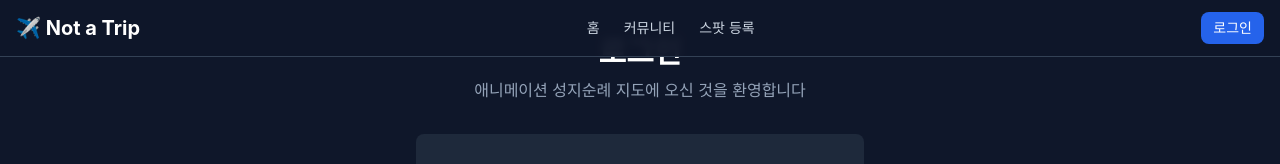
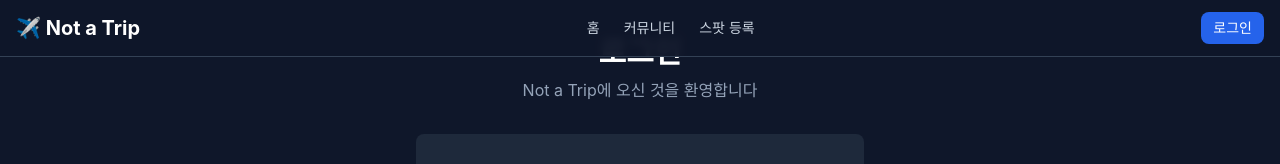
Before and after one commit to ppebble/not-a-trip, a Next.js app: page /auth/signin in a window 1280 px wide. Shown: the top 164 px of the page. Built offline with nearby package versions, Linux system fonts and the light colour scheme; no server answers.

Commit message:
style: 로그인/회원가입 페이지 환영 메시지 변경

```diff
--- a/src/app/auth/register/page.tsx
+++ b/src/app/auth/register/page.tsx
@@ -58,7 +58,7 @@ export default function RegisterPage() {
         <div className="text-center">
           <h1 className="text-3xl font-bold text-white">회원가입</h1>
           <p className="mt-2 text-slate-400">
-            새 계정을 만들어 성지순례를 시작하세요
+            새 계정을 만들어 특별한 여행을 시작하세요
           </p>
         </div>
 
--- a/src/app/auth/signin/page.tsx
+++ b/src/app/auth/signin/page.tsx
@@ -161,7 +161,7 @@ export default function SignInPage() {
         <div className="text-center">
           <h1 className="text-3xl font-bold text-white">로그인</h1>
           <p className="mt-2 text-slate-400">
-            애니메이션 성지순례 지도에 오신 것을 환영합니다
+            Not a Trip에 오신 것을 환영합니다
           </p>
         </div>
 
```
